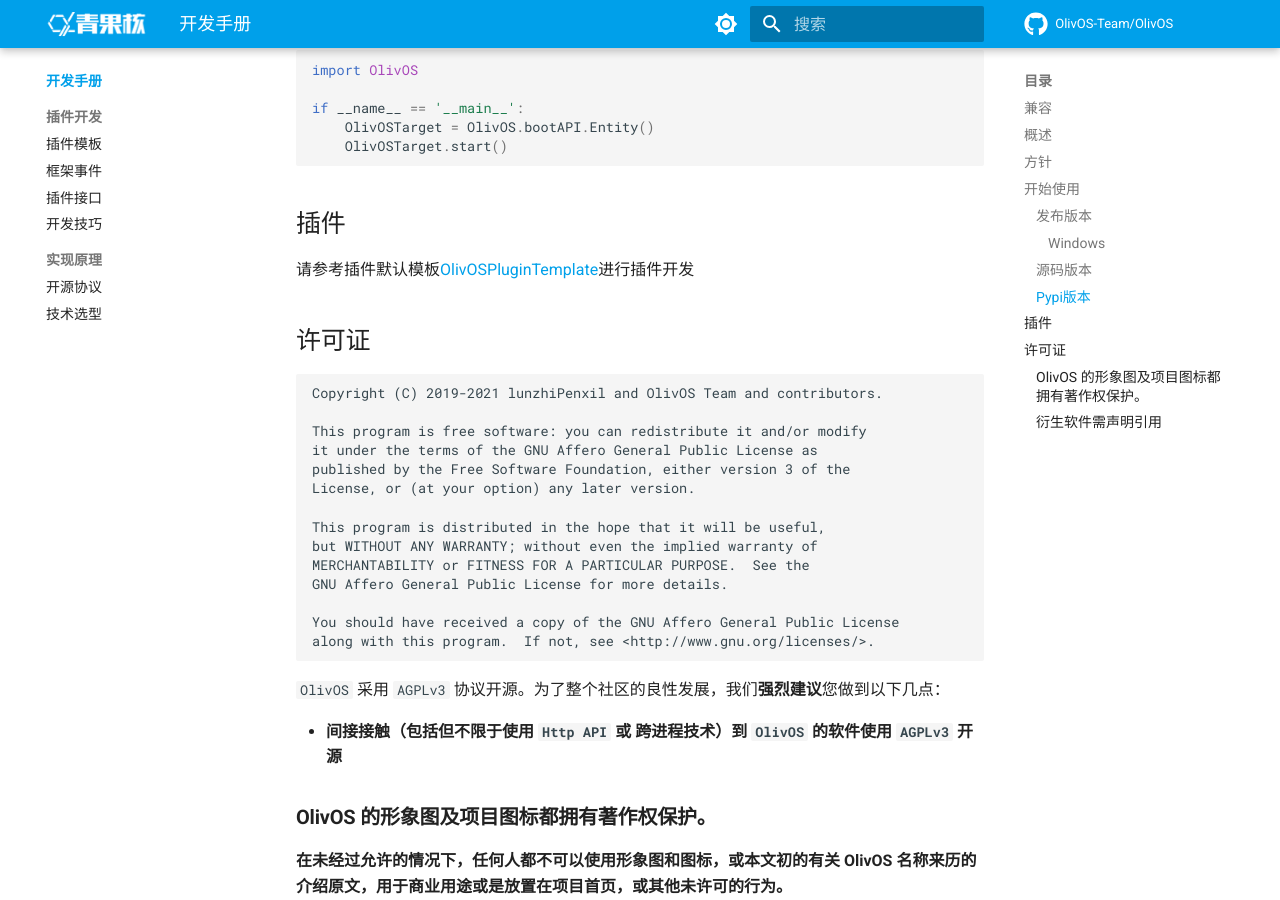
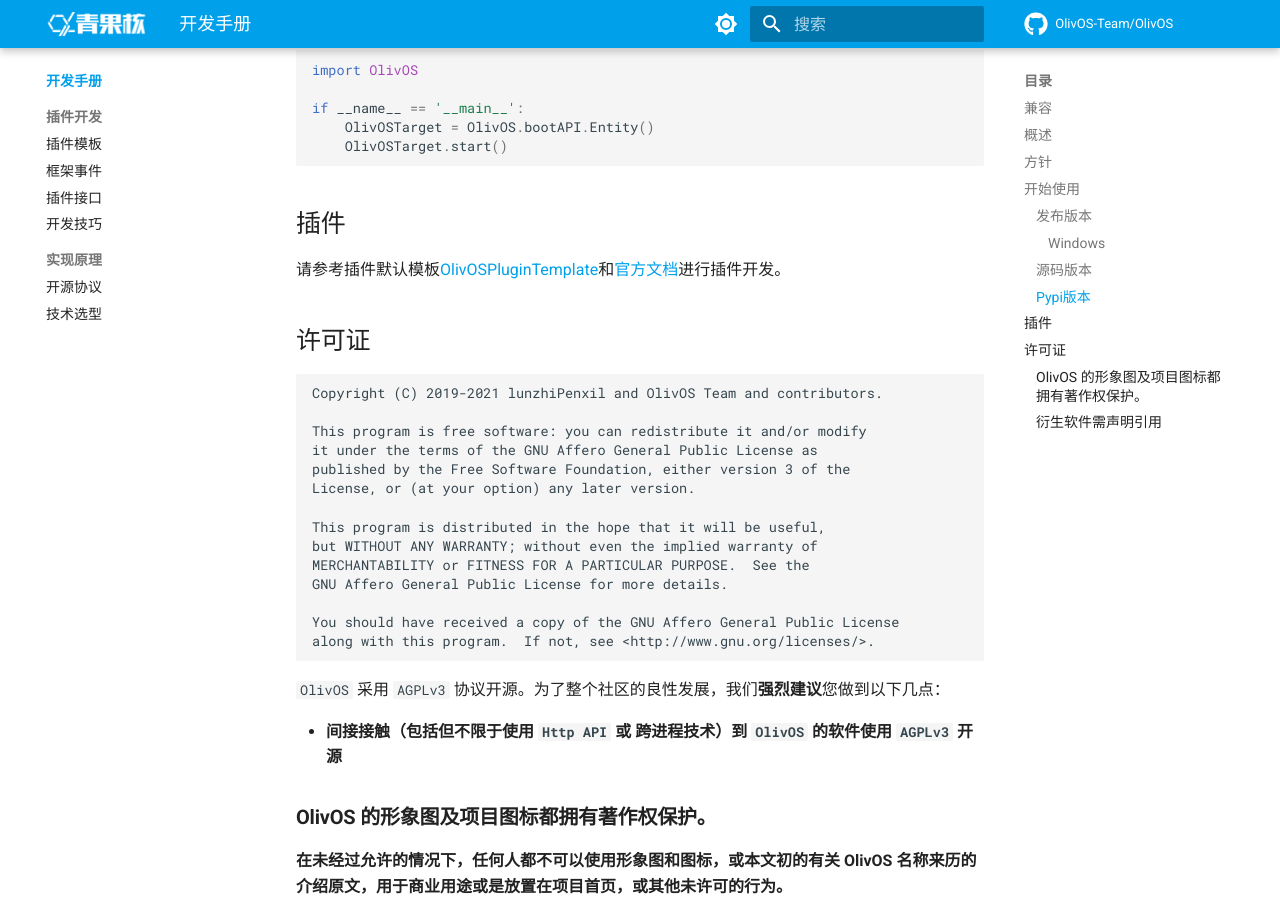
Before and after one commit to OlivOS-Team/OlivOSDoc, an MkDocs documentation site: the page built from docs/README.md, in a window 1280 px wide and 900 px high, scrolled down 2021 px. Built offline with MkDocs 1.6.1 and Material for MkDocs 9.7.7, drawn with Linux system fonts in a browser that asks for light colours; comment, search, counter and statistics services are not loaded.

Commit message:
更新说明

````diff
--- a/docs/README.md
+++ b/docs/README.md
@@ -90,7 +90,7 @@
 ```
 
 ## 插件
-请参考插件默认模板[OlivOSPluginTemplate](https://github.com/OlivOS-Team/OlivOSPluginTemplate)进行插件开发
+请参考插件默认模板[OlivOSPluginTemplate](https://github.com/OlivOS-Team/OlivOSPluginTemplate)和[官方文档](https://doc.olivos.wiki)进行插件开发。
 
 ## 许可证
 
````
